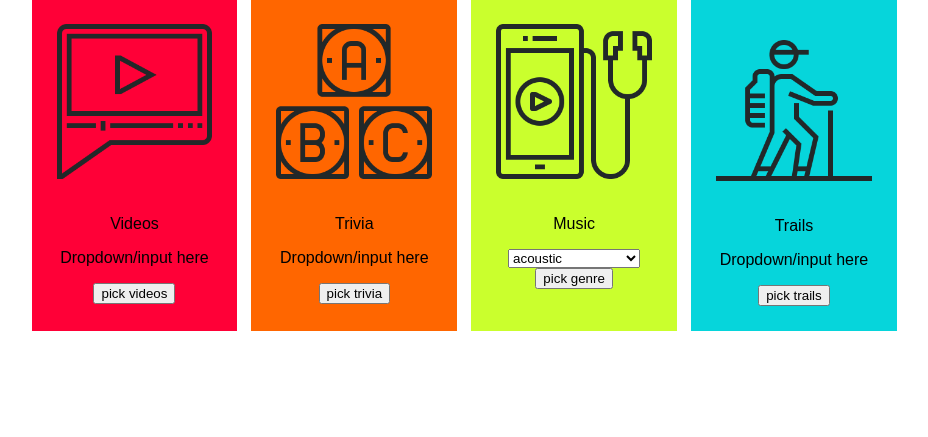
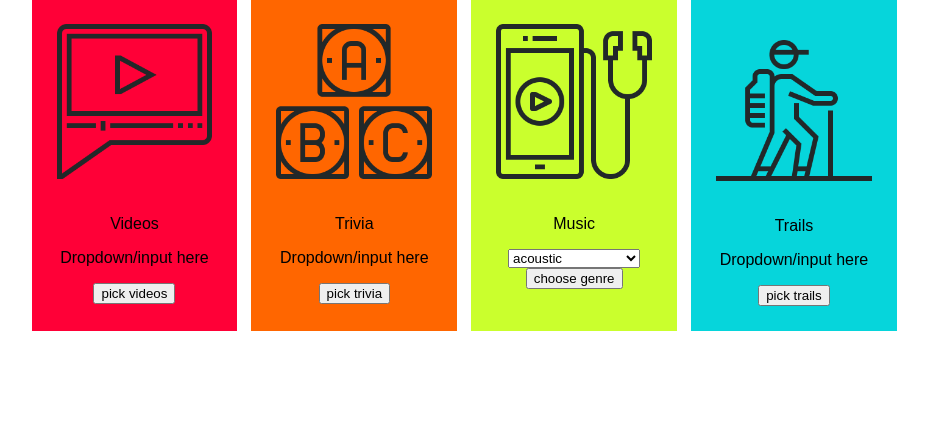
Before and after one commit to Pamadon/Chronotron, a Rails app: page / in a window 1280 px wide. Shown: the part 379-816 px from the top of the page, without its empty margins (267-1195 px from the left). Run offline with Rails 7, Linux system fonts and the light colour scheme; style sheets or scripts are compiled from the project's sources; some libraries are stand-ins or nearby versions; some web fonts are replaced.

```diff
--- a/app/views/main/index.html.erb
+++ b/app/views/main/index.html.erb
@@ -34,7 +34,7 @@
 		<img src="/images/music.png">
 		<p>Music</p>
 		<%=select_tag(:genre, options_for_select(@genres)) %>
-		<%=submit_tag "pick genre", name: 'music'%>
+		<%=submit_tag "choose genre", name: 'music'%>
 	</div>
 	<div class="choice">
 		<img class="trail-icon" src="/images/hike.png">
```
